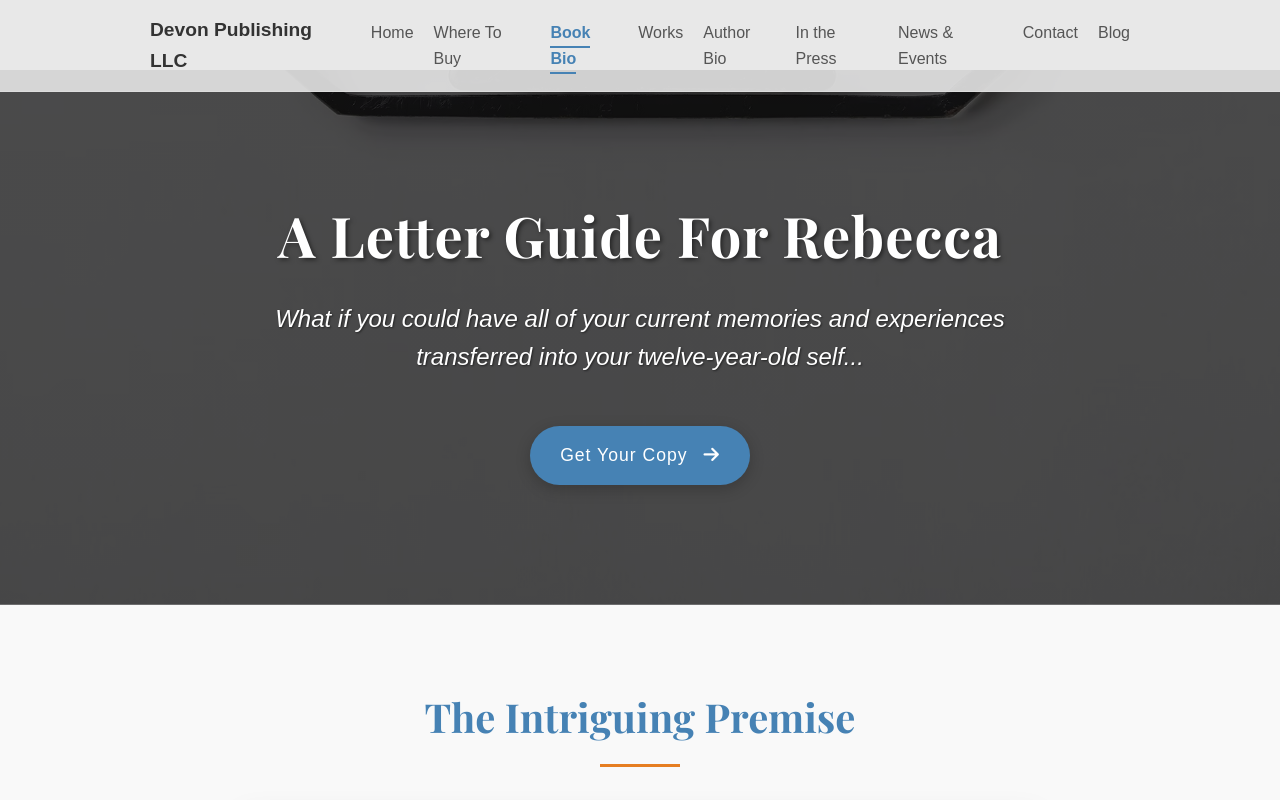
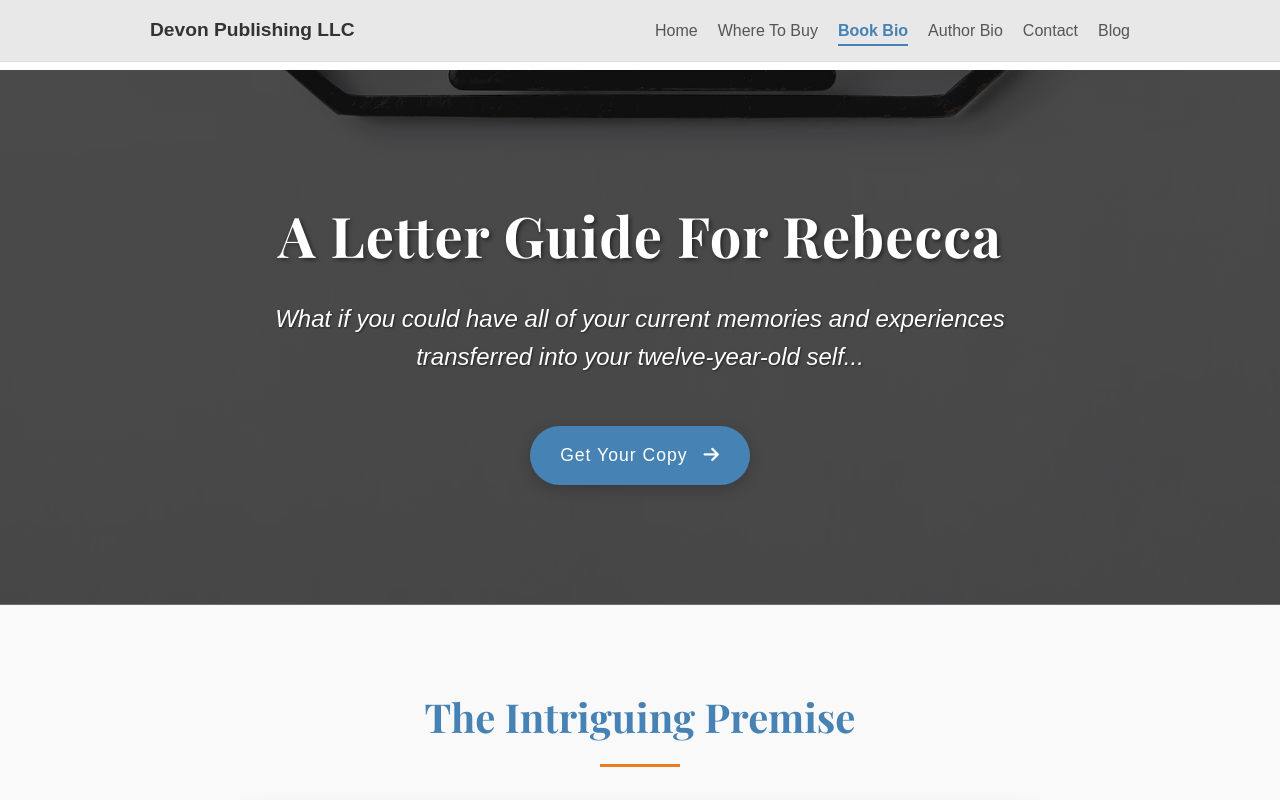
Before and after one commit to David9930/DevonPublishing, a plain HTML site: page bookbio.html in a window 1280 px wide. Shown: the top 800 px of the page. Drawn offline with nearby package versions, Linux system fonts and the light colour scheme.

Commit message:
Update bookbio.html

```diff
--- a/bookbio.html
+++ b/bookbio.html
@@ -25,10 +25,7 @@
                         <li><a href="index.html">Home</a></li>
                         <li><a href="where-to-buy.html">Where To Buy</a></li>
                         <li><a href="bookbio.html" class="active">Book Bio</a></li>
-                        <li><a href="#">Works</a></li>
                         <li><a href="author-bio.html">Author Bio</a></li>
-                        <li><a href="#">In the Press</a></li>
-                        <li><a href="#">News & Events</a></li>
                         <li><a href="#">Contact</a></li>
                         <li><a href="#">Blog</a></li>
                     </ul>
```
